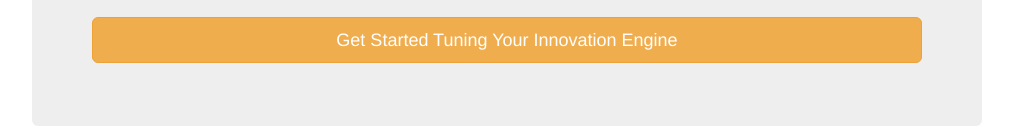
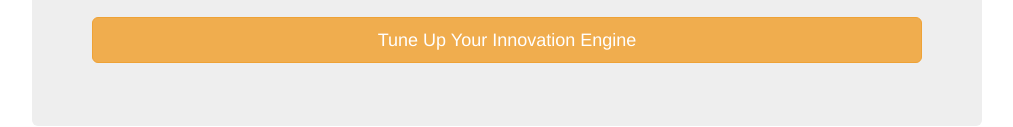
Before and after one commit to GoodFriction/goodfriction.github.io, a plain HTML site: page index.html in a window 1280 px wide. Shown: the part 517-644 px from the top of the page, without its empty margins (133-1146 px from the left). Drawn offline with nearby package versions, Linux system fonts and the light colour scheme; some packages are replaced by stand-ins of ours.

Commit message:
Tune Up Your Innovation Engine

```diff
--- a/index.html
+++ b/index.html
@@ -29,7 +29,7 @@
           </blockquote>
         </div>
          <p>
-          <button type="button" class="btn btn-warning btn-lg btn-block">Get Started Tuning Your Innovation Engine</button>
+          <button type="button" class="btn btn-warning btn-lg btn-block">Tune Up Your Innovation Engine</button>
         </p>
 </div>
 
```
